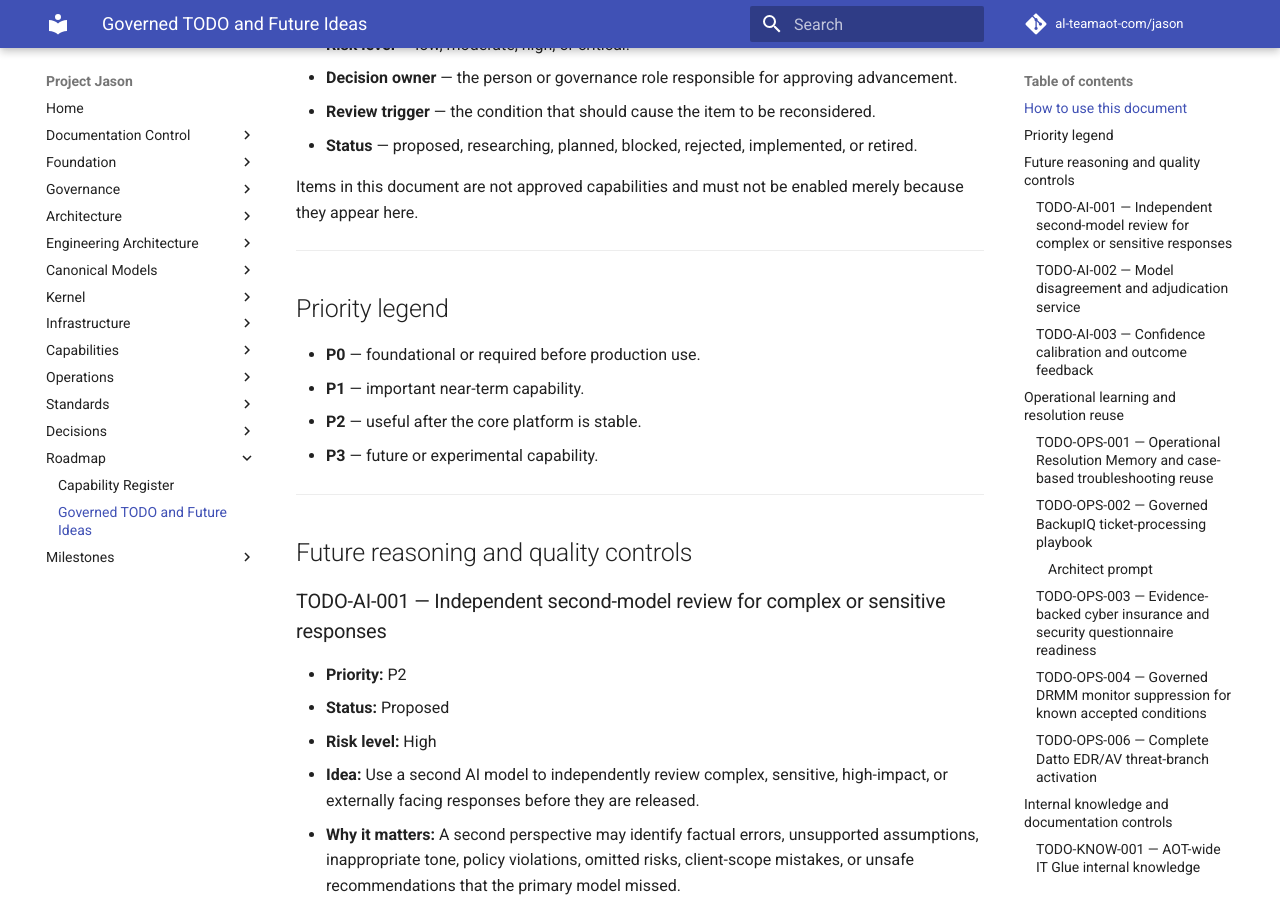
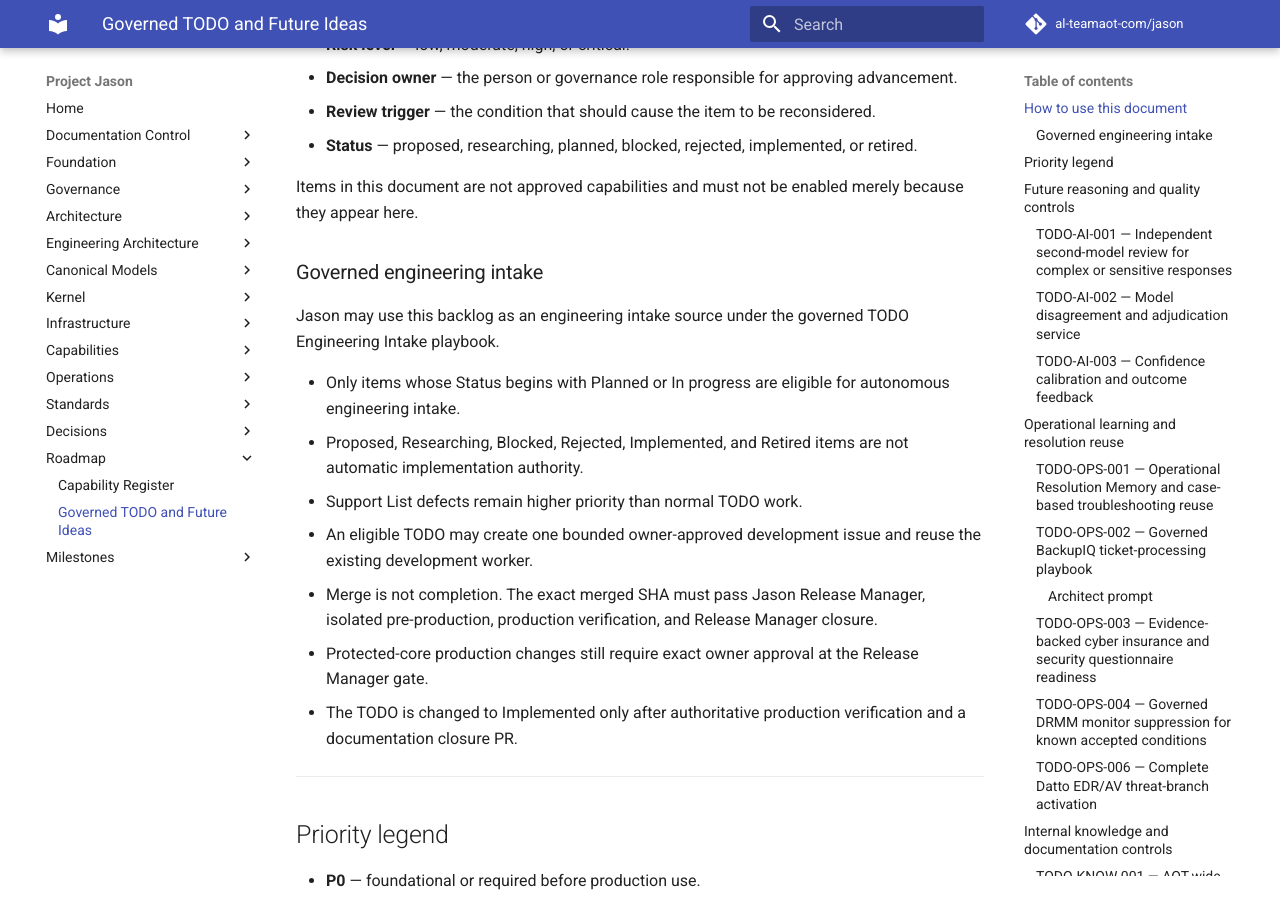
Before and after one commit to al-teamaot-com/jason, an MkDocs documentation site: the page built from docs/roadmaps/Project-Jason-TODO-and-Future-Ideas.md, in a window 1280 px wide and 900 px high, scrolled down 610 px. Built offline with MkDocs 1.6.1 and Material for MkDocs 9.7.7, drawn with Linux system fonts in a browser that asks for light colours; comment, search, counter and statistics services are not loaded.

Commit message:
Define TODO backlog as governed engineering intake

```diff
--- a/docs/roadmaps/Project-Jason-TODO-and-Future-Ideas.md
+++ b/docs/roadmaps/Project-Jason-TODO-and-Future-Ideas.md
@@ -18,6 +18,19 @@
 - **Status** — proposed, researching, planned, blocked, rejected, implemented, or retired.
 
 Items in this document are not approved capabilities and must not be enabled merely because they appear here.
+
+### Governed engineering intake
+
+Jason may use this backlog as an engineering intake source under the governed TODO Engineering Intake playbook.
+
+- Only items whose Status begins with Planned or In progress are eligible for autonomous engineering intake.
+- Proposed, Researching, Blocked, Rejected, Implemented, and Retired items are not automatic implementation authority.
+- Support List defects remain higher priority than normal TODO work.
+- An eligible TODO may create one bounded owner-approved development issue and reuse the existing development worker.
+- Merge is not completion. The exact merged SHA must pass Jason Release Manager, isolated pre-production, production verification, and Release Manager closure.
+- Protected-core production changes still require exact owner approval at the Release Manager gate.
+- The TODO is changed to Implemented only after authoritative production verification and a documentation closure PR.
+
 
 ---
 
```
